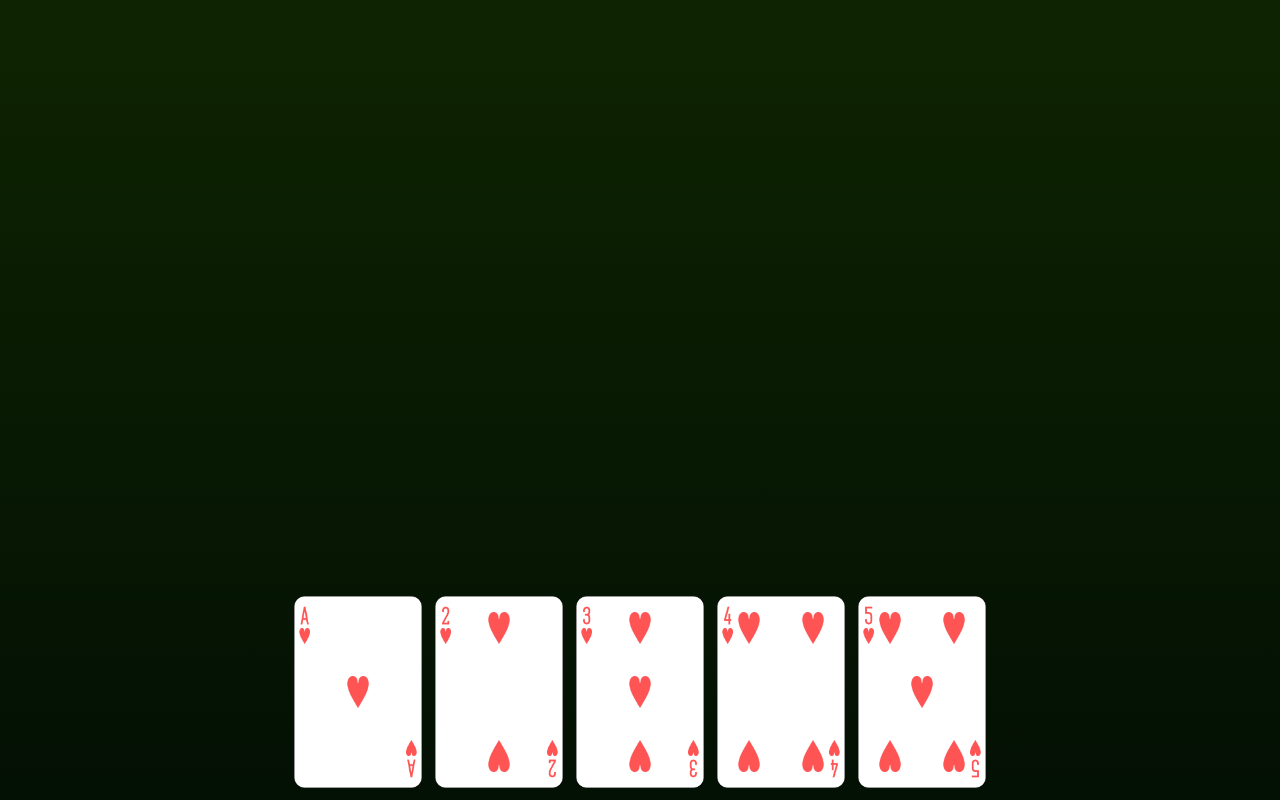
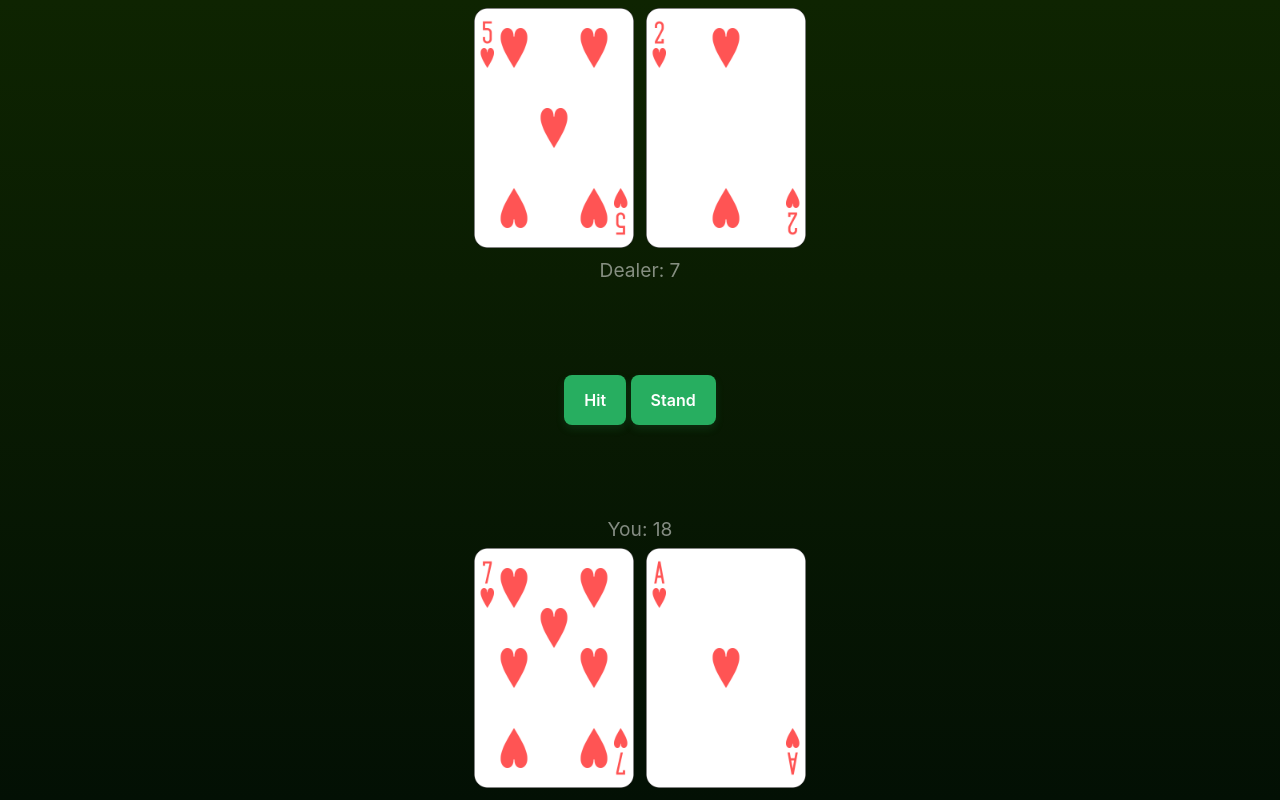
Before and after one commit to Dsolm/poker, a Svelte app: page / in a window 1280 px wide. Built offline with nearby package versions, Linux system fonts and the light colour scheme; the HTML template or start-up script is replaced by a standard one.

Commit message:
Black jack

```diff
--- a/src/App.svelte
+++ b/src/App.svelte
@@ -1,11 +1,138 @@
 <script>
  import Card from "./Card.svelte";
  import Hand from "./Hand.svelte";
+
+ function computeScore(deck) {
+	 let score = 0;
+	 let aces = 0;
+	 console.log(deck);
+	 for (let c of deck) {
+		 if (c.rank >= 2 && c.rank <= 10) {
+			 score += c.rank;
+		 } else if (c.rank == 1) {
+			 aces += 1;
+		 } else {
+			 score += 10;
+		 }
+	 }
+
+	 for (let i = 0; i < aces; i++) {
+		 console.log(score + 11);
+		 if (score + 11 <= 21) {
+			 score += 11;
+		 } else {
+			 score += 1;
+		 }
+	 }
+	 return score;
+ }
+
+ function randomCard() {
+	 return {
+		 rank: Math.floor(Math.random() * 13 + 1),
+		 type: "heart",
+	 };
+ }
+
+ let dealerDeck = $state([randomCard(), randomCard()]);
+ let playerDeck = $state([randomCard(), randomCard()]);
+
+ let dealerScore = $derived.by(() => computeScore(dealerDeck));
+ let playerScore = $derived.by(() => computeScore(playerDeck));
+
+ let result = $state(null);
+
+ function restart() {
+	 setTimeout(() => {
+		 dealerDeck = [randomCard(), randomCard()];
+		 playerDeck = [randomCard(), randomCard()];
+		 result = null;
+	 }, 1000);
+ }
+
+ function hit() {
+	 playerDeck.push(randomCard());
+	 if (playerScore == 21) {
+		 stand();
+	 } else if (playerScore > 21) {
+		 result = new Promise((fulfill, reject) => {
+			 fulfill({ winner: "Dealer", message: "Player bust! Dealer wins." });
+		 });
+		 restart();
+	 }
+ }
+
+ function checkWinner() {
+	 result = new Promise((fulfill, reject) => {
+		 setTimeout(() => {
+			 let message = null;
+			 if (dealerScore > 21) {
+				 message = "Dealer bust!";
+			 } else if (dealerScore == playerScore) {
+				 message = "Standoff!";
+			 } else if (dealerScore > playerScore) {
+				 if (dealerScore == 21 && dealerDeck.length == 2) {
+					 message = "Black jack. Dealer wins!";
+				 } else {
+					 message = "Dealer wins!";
+				 }
+			 } else if (playerScore > dealerScore) {
+				 if (playerScore == 21 && playerDeck.length == 2) {
+					 message = "Black jack. Player wins!";
+				 } else {
+					 message = "Player wins!";
+				 }
+			 }
+			 restart();
+			 fulfill({ message });
+		 }, 0);
+	 });
+ }
+
+ function stand() {
+	 var id = setInterval(() => {
+		 runDealer();
+		 if (dealerScore >= 17) {
+			 clearInterval(id);
+			 checkWinner();
+		 }
+	 }, 500);
+ }
+
+ function runDealer() {
+	 if (dealerScore < 17) {
+		 dealerDeck.push(randomCard());
+	 }
+ }
 </script>
 
 <main>
 	<div class="content">
-	<Hand />
+		<div>
+			<Hand bind:cards={dealerDeck}/>
+			<p>Dealer: {dealerScore}</p>
+		</div>
+
+		{#if result}
+			{#await result then res}
+				<h1>{res.message}</h1>
+			{/await}
+		{:else}
+			<div>
+				<button onclick={hit}>
+					Hit
+				</button>
+				<button onclick={stand}>
+					Stand
+				</button>
+			</div>
+		{/if}
+
+
+		<div>
+			<p>You: {playerScore}</p>
+			<Hand bind:cards={playerDeck}/>
+		</div>
 	</div>
 </main>
 
@@ -14,9 +141,9 @@ import Hand from "./Hand.svelte";
 		 display: flex;
 		 min-height: 100vh;
 		 line-height: 1.1;
-    text-align: center;
 		 flex-direction: column;
-    justify-content: center;
+		 justify-content: space-between;
+		 align-items: center;
  }
 
  .content h1 {
@@ -24,7 +151,49 @@ import Hand from "./Hand.svelte";
 		 font-weight: 700;
  }
 
+ div {
+		 user-select: none;
+         -moz-user-select: none;
+		 -khtml-user-select: none;
+		 -webkit-user-select: none;
+		 -o-user-select: none;
+ }
+
+ button {
+		 appearance: none;
+		 backface-visibility: hidden;
+		 background-color: #27ae60;
+		 border-radius: 8px;
+		 border-style: none;
+		 box-shadow: rgba(39, 174, 96, .15) 0 4px 9px;
+		 box-sizing: border-box;
+		 color: #fff;
+		 cursor: pointer;
+		 display: inline-block;
+		 font-family: Inter,-apple-system,system-ui,"Segoe UI",Helvetica,Arial,sans-serif;
+		 font-size: 16px;
+		 font-weight: 600;
+		 letter-spacing: normal;
+		 line-height: 1.5;
+		 outline: none;
+		 overflow: hidden;
+		 padding: 13px 20px;
+		 position: relative;
+		 text-align: center;
+		 text-decoration: none;
+		 transform: translate3d(0, 0, 0);
+		 transition: all .3s;
+		 user-select: none;
+		 -webkit-user-select: none;
+		 touch-action: manipulation;
+		 vertical-align: top;
+		 white-space: nowrap;
+
+ }
+
  .content p {
+		 margin: 0px;
+		 text-align: center;
 		 font-size: 1.2rem;
 		 font-weight: 400;
 		 opacity: 0.5;
--- a/src/Card.svelte
+++ b/src/Card.svelte
@@ -1,16 +1,15 @@
 <script>
-let { rank, type, onmousedown } = $props();
+let { rank, type, onmousedown, draggable } = $props();
 </script>
 
 <img
+	style="cursor: {draggable ? "grab" : ""}"
 	draggable="false"
 	src="./images/card_{rank}_{type}.png" alt="{rank} of {type}s"
 	{onmousedown}
 />
 <style>
  img {
-		 /* Change cursor icon to grabbing hand. */
-		 cursor: grab;
 		 /* Make non-selectable */
 		 user-select: none;
 		 -moz-user-select: none;
@@ -18,7 +17,8 @@ let { rank, type, onmousedown } = $props();
 		 -webkit-user-select: none;
 		 -o-user-select: none;
 		 /***********************/
-		 width: 10vw;
+		 width: 20vh;
+		 height: 30vh;
 		 border: aliceblue;
 		 margin: 1vh 0.5vw;
  }
--- a/src/Hand.svelte
+++ b/src/Hand.svelte
@@ -1,4 +1,5 @@
 <script>
+let { draggable, cards = $bindable([]) } = $props();
 import Card from "./Card.svelte";
 import DraggableCard from "./DraggableCard.svelte";
 
@@ -19,11 +20,12 @@ function compareCards(cardA, cardB) {
 	return cardA.rank - cardB.rank;
 }
 
-let cards = $state([]);
-for (let i = 1; i <= 5; i++) {
-	cards.push({ rank: i, type: "heart" });
+if (!cards) {
+	for (let i = 1; i <= 5; i++) {
+		cards.push({ rank: i, type: "spade" });
+	}
+	cards.sort(compareCards);
 }
-cards.sort(compareCards);
 
 let selected = $state(null);
 
@@ -38,7 +40,6 @@ function handleMouseDown(event) {
 }
 
 function handleMouseMove(event) {
-	console.log(`x: {x}, y: {y}`);
 	x = event.clientX;
 	y = event.clientY;
 }
@@ -58,17 +59,17 @@ function handleMouseUp(event) {
 		{selected}
 	/>
 {/if}
+
 <div>
 	{#each cards as card, idx (idx)}
 		<Card
 			{...card}
-			onmousedown={
-				(e) => {
+			{draggable}
+			onmousedown={draggable ? (e) => {
 					selected = card;
 					cards.splice(idx, 1);
 					handleMouseDown(e);
-				}
-			}
+				} : null}
 			/>
 	{/each}
 </div>
@@ -83,10 +84,7 @@ function handleMouseUp(event) {
 		 -o-user-select: none;
 		 /***********************/
 
-		 width: 100%;
 		 diplay: flex;
-		 position: absolute;
-		 bottom: 0%;
  }
 
 </style>
```
Lines whose indentation alone changed are shown as unchanged.
